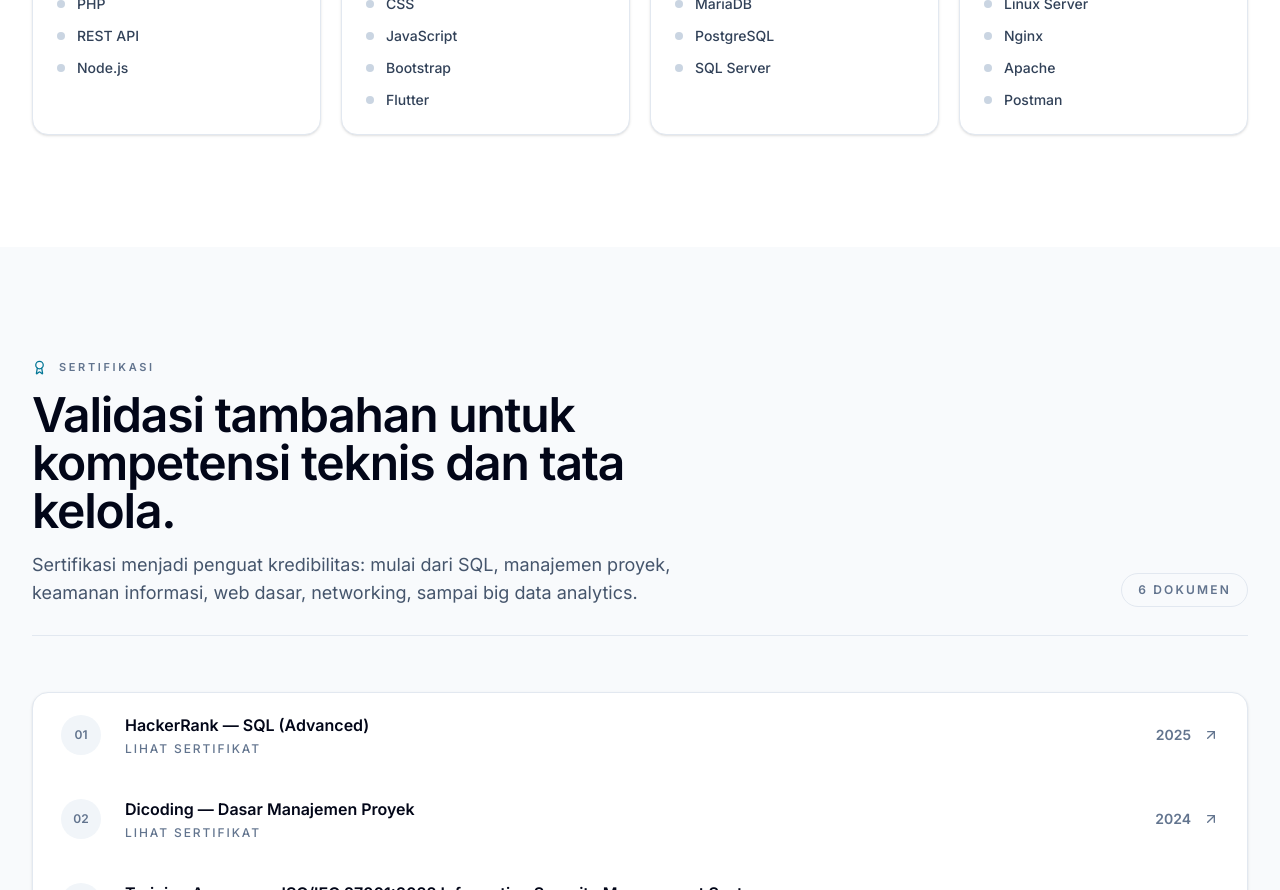
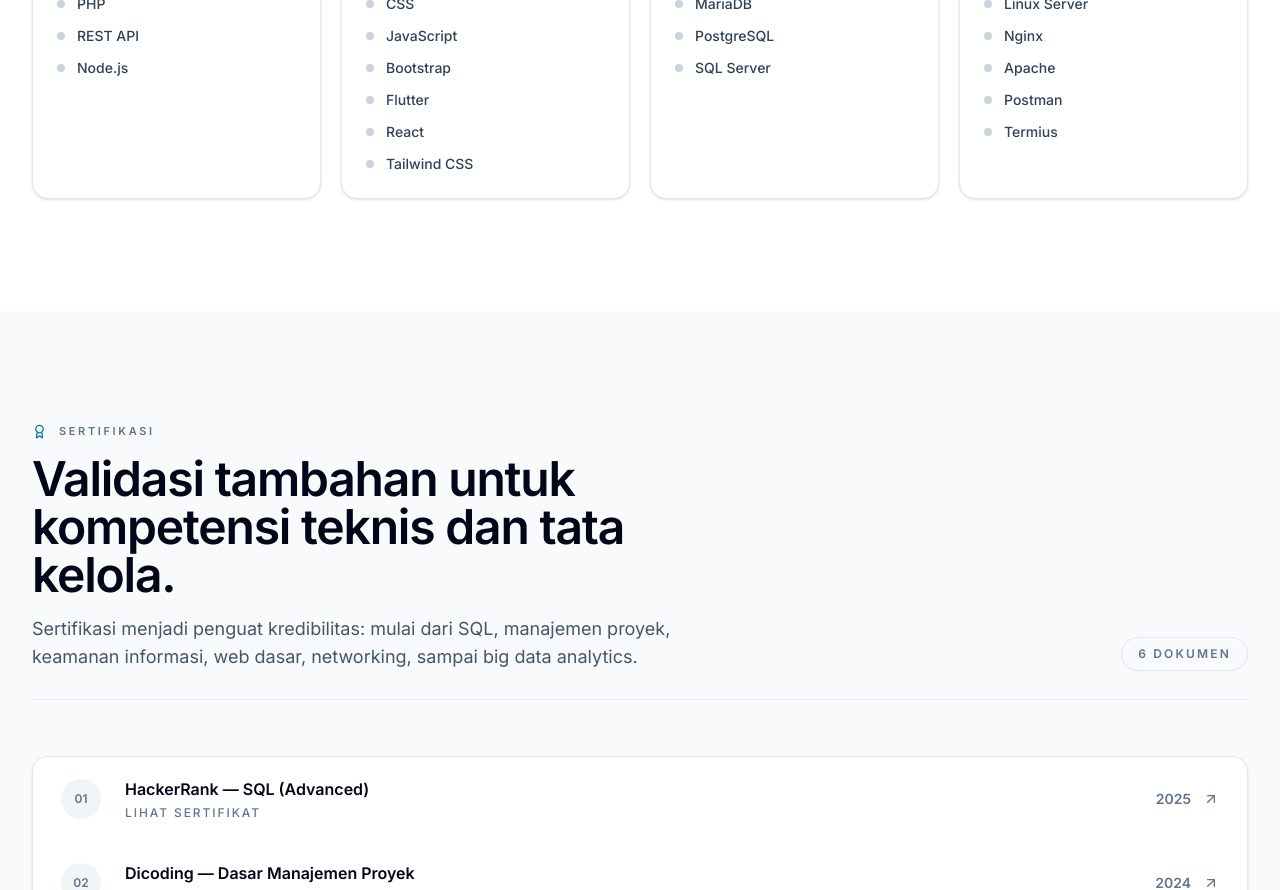
Before and after one commit to darfianardiansyah/portofolio, a React (Vite) app: page / in a window 1280 px wide. Shown: the part 4340-5230 px from the top of the page. Built offline with nearby package versions, Linux system fonts and the light colour scheme.

Commit message:
add skills

```diff
--- a/src/app/data/portfolio.ts
+++ b/src/app/data/portfolio.ts
@@ -105,9 +105,9 @@ export const MINI_PROJECTS = [
 
 export const SKILLS = [
   { group: "Backend", items: ["Laravel", "PHP", "REST API", "Node.js"] },
-  { group: "Frontend", items: ["HTML", "CSS", "JavaScript", "Bootstrap", "Flutter"] },
+  { group: "Frontend", items: ["HTML", "CSS", "JavaScript", "Bootstrap", "Flutter", "React", "Tailwind CSS"] },
   { group: "Database", items: ["MySQL", "MariaDB", "PostgreSQL", "SQL Server"] },
-  { group: "Tools", items: ["Git", "Linux Server", "Nginx", "Apache", "Postman"] },
+  { group: "Tools", items: ["Git", "Linux Server", "Nginx", "Apache", "Postman", "Termius"] },
 ];
 
 export const CERTIFICATIONS = [
```
